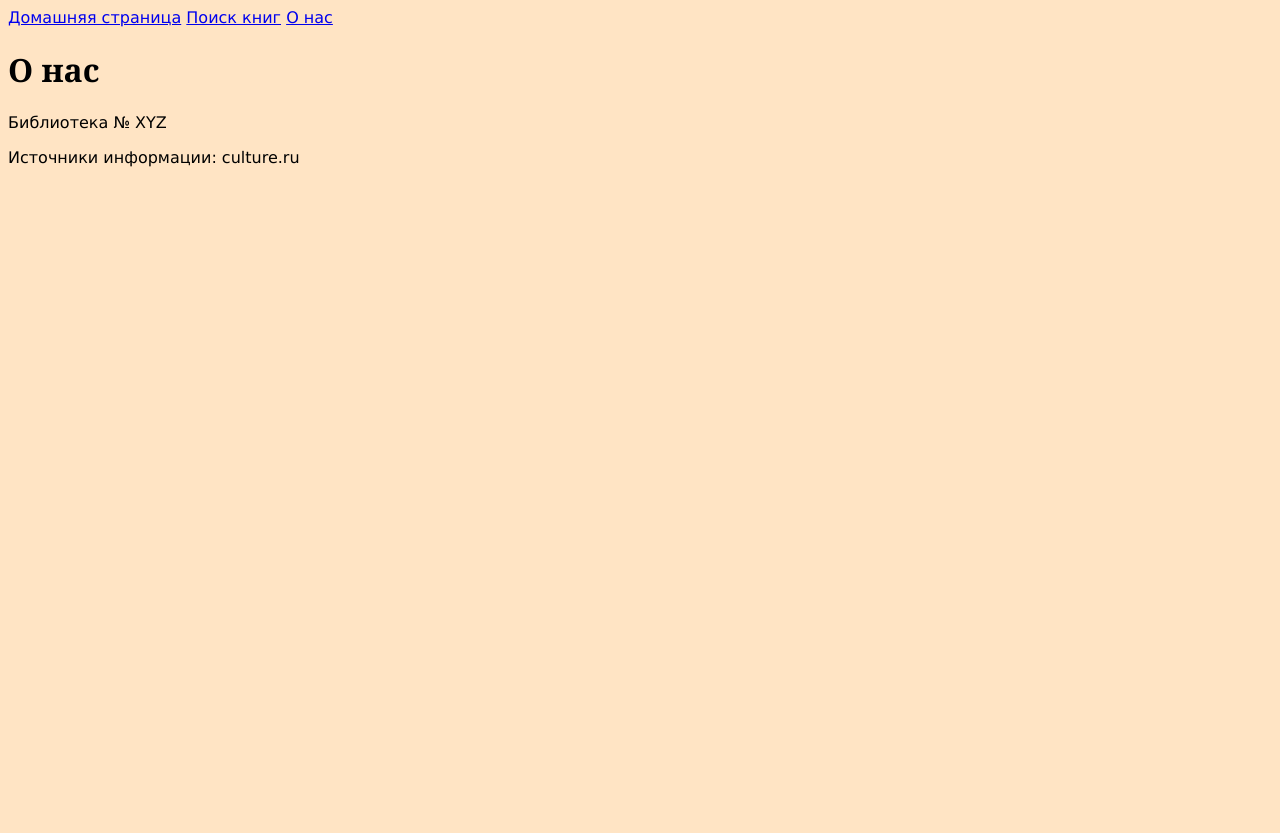
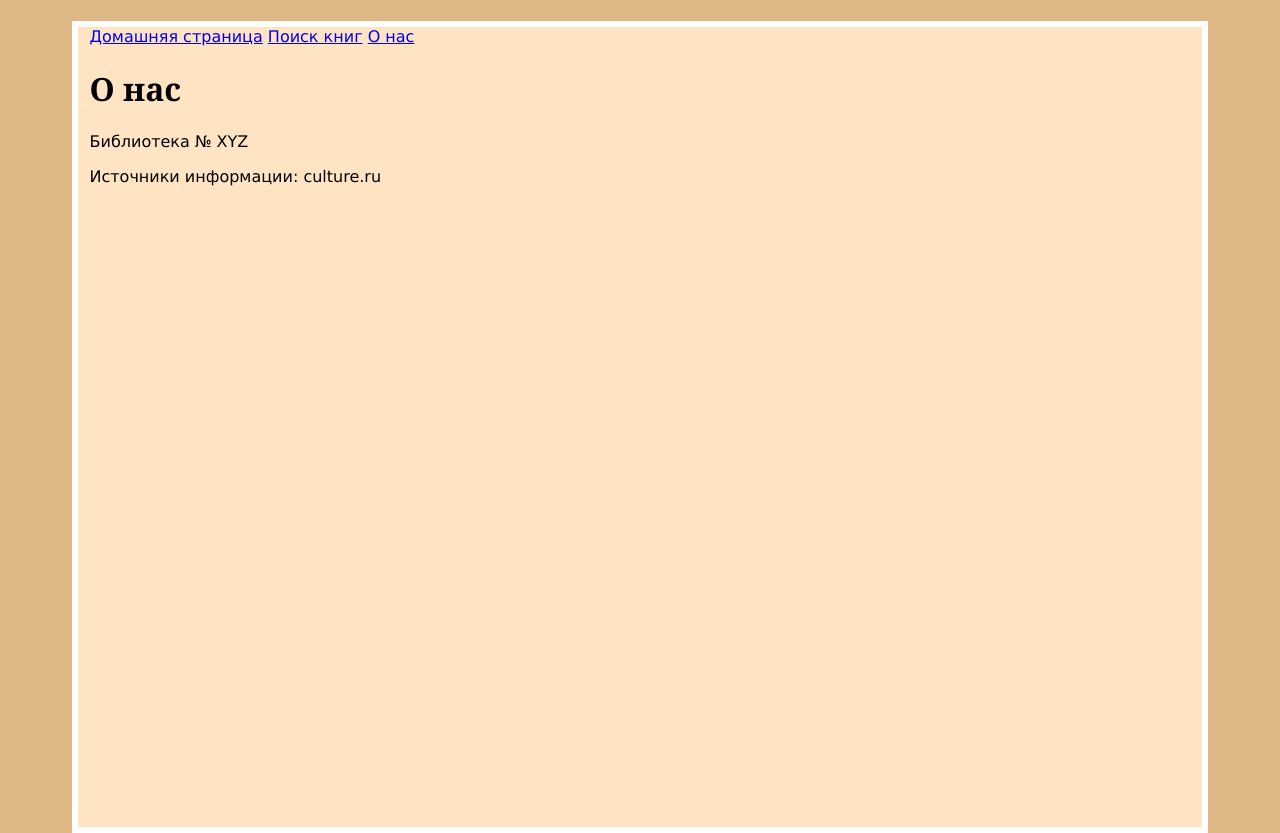
Before and after one commit to vkirs229037/ks_project, a Flask app: page /about in a window 1280 px wide. Before the commit the page ends 167 px from the top, so only its background shows below. Run offline with Flask 3, Linux system fonts and the light colour scheme.

Commit message:
Основной стиль

```diff
--- a/app/static/css/style.css
+++ b/app/static/css/style.css
@@ -1,6 +1,17 @@
+html {
+    margin: 0;
+    padding: 1% 5%;
+    font-family: Verdana, Geneva, Tahoma, sans-serif;
+    background-color: burlywood;
+    height: 100%;
+}
+
 body {
-    font-family: Verdana, Geneva, Tahoma, sans-serif;
+    padding: 0 1%;
+    border: 6px solid white;
     background-color: bisque;
+    min-height: 100%;
+    overflow: auto;
 }
 
 h1 {
@@ -8,5 +19,5 @@ h1 {
 }
 
 .container {
-    width: 50%;
+    width: 75%;
 }
```
